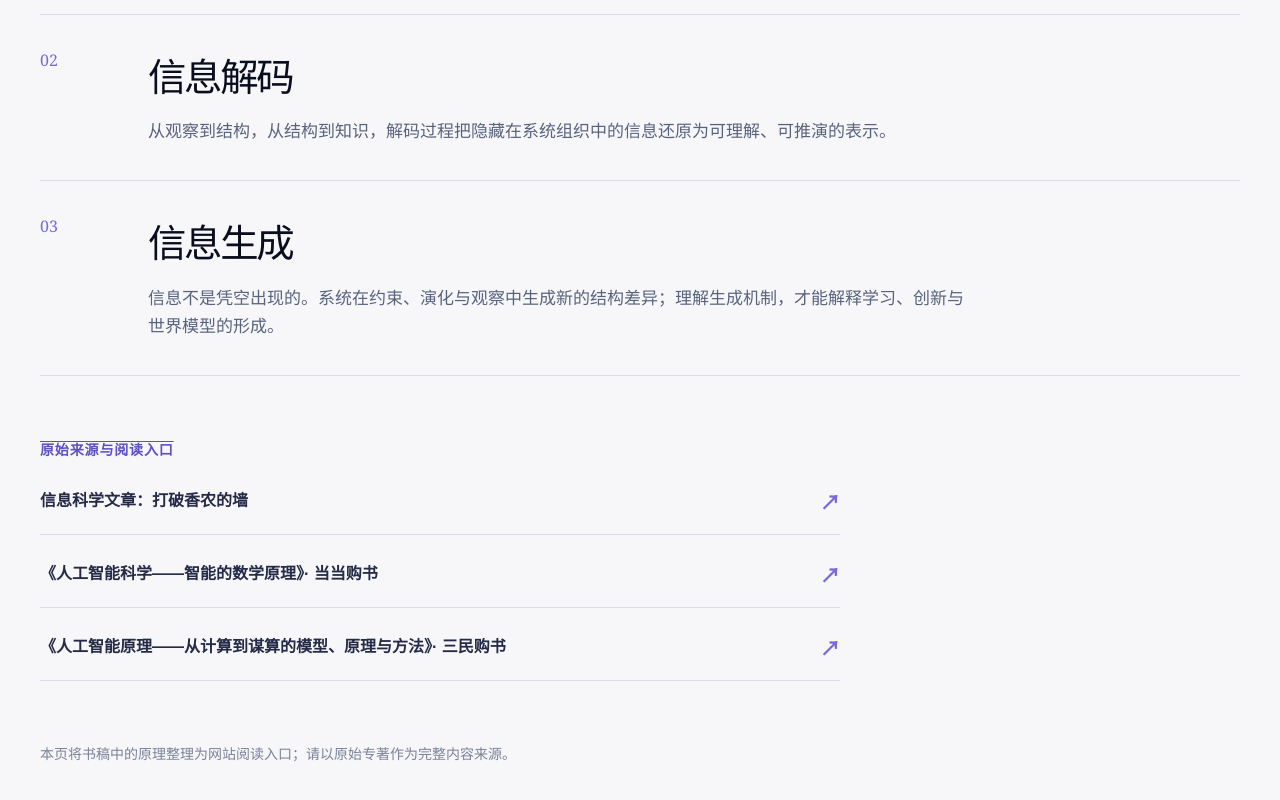
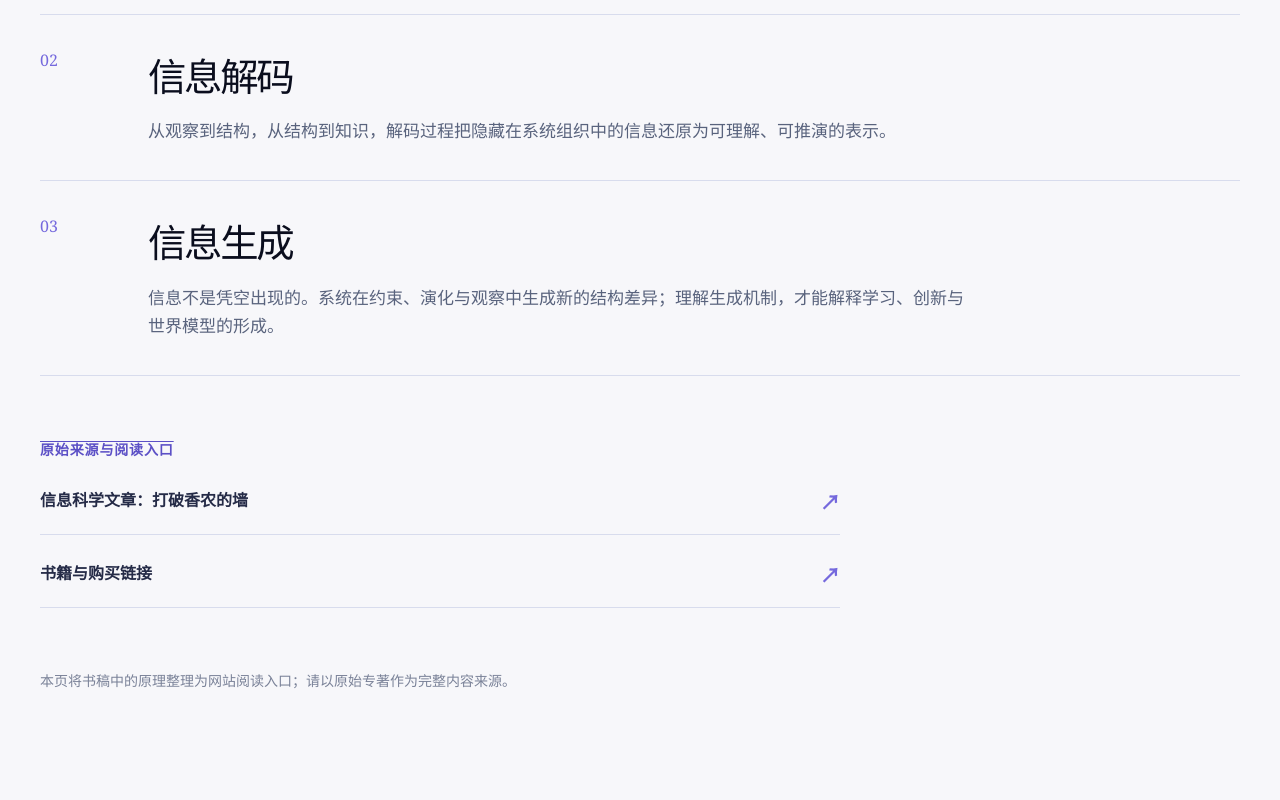
Before and after one commit to SuuTTT/mousuan-ai, a Next.js app: page /principles/information-mathematics in a window 1280 px wide. Shown: the part 936-1736 px from the top of the page. Built offline with nearby package versions, Linux system fonts and the light colour scheme.

Commit message:
Centralize bookstore links on books page

```diff
--- a/app/books/page.tsx
+++ b/app/books/page.tsx
@@ -10,7 +10,7 @@ const copy = {
     back: "← 返回研究主页", toggle: "EN", eyebrow: "李昂生教授 · 研究专著", title: "把原理读成体系。",
     lead: "李昂生教授的三部专著构成人工智能科学与孙子模型的阅读入口。前两本已正式出版，页面提供合法购书链接；《孙子兵法的人工智能原理》保留团队提供的 PDF 阅读入口。",
     books: [
-      { year: "2024", kind: "购书", title: "人工智能科学\n智能的数学原理", enTitle: "Artificial Intelligence Science — Mathematical Principles of Intelligence", meta: "李昂生著 · 科学出版社 · ISBN 9787030796493 · 548 pages", summary: "从信息基本定律、编码树与结构熵，到观察学习、自我意识、博弈/谋算与孙子模型，建立人工智能科学的基本原理。", parts: ["人工智能总论", "信息基本定律", "信息的数学原理", "智能的信息科学原理"], links: [["当当网", "https://product.dangdang.com/9787030796493.html"]] as BookLink[] },
+      { year: "2024", kind: "购书", title: "人工智能科学\n智能的数学原理", enTitle: "Artificial Intelligence Science — Mathematical Principles of Intelligence", meta: "李昂生著 · 科学出版社 · ISBN 9787030796493 · 548 pages", summary: "从信息基本定律、编码树与结构熵，到观察学习、自我意识、博弈/谋算与孙子模型，建立人工智能科学的基本原理。", parts: ["人工智能总论", "信息基本定律", "信息的数学原理", "智能的信息科学原理"], links: [["当当网", "https://product.dangdang.com/9787030796493.html"], ["三民网络书店", "https://www.sanmin.com.tw/product/index/013643102"], ["天珑网络书店", "https://www.tenlong.com.tw/products/9787030796493"]] as BookLink[] },
       { year: "2024", kind: "购书", title: "人工智能原理\n从计算到谋算的模型、原理与方法", enTitle: "Principles of Artificial Intelligence — Models, Principles, and Methods from Computation to MouSuan", meta: "李昂生著 · 已出版", summary: "从计算原理、神经网络与机器学习，到博弈/谋算和人工智能的信息科学原理，讨论如何实现“有算有谋”的人工智能。", parts: ["计算原理", "神经网络", "机器学习", "博弈 / 谋算"], links: [["三民网络书店", "https://www.sanmin.com.tw/product/index/013828865"]] as BookLink[] },
       { year: "2026", kind: "PDF", title: "孙子兵法的\n人工智能原理", enTitle: "AI Principles of Sun Tzu’s The Art of War", meta: "李昂生、潘祎诚、李永瑾、曾祥华、许可、许京奕等著 · 1,115 pages", summary: "以战争现象为对象，提出物质与信息结合的公理化科学原理、孙子五大定律、信息军事科学与孙子模型。", parts: ["物质与信息结合", "孙子五大定律", "信息军事科学", "孙子模型 / 孙子机"], links: [["打开团队提供的原始 PDF", "/sun-tzu-ai-principles.pdf"]] as BookLink[] },
     ],
@@ -20,7 +20,7 @@ const copy = {
     back: "← Back to research hub", toggle: "中", eyebrow: "PROFESSOR ANGSHENG LI · BOOKS", title: "Read the principles as a system.",
     lead: "Professor Angsheng Li’s three monographs form the reading entrance to AI science and the Sun Tzu model. The first two are published books with legitimate purchase links; the Sun Tzu volume remains available as a team-provided PDF.",
     books: [
-      { year: "2024", kind: "BUY", title: "Artificial Intelligence Science\nMathematical Principles of Intelligence", enTitle: "人工智能科学 — 智能的数学原理", meta: "By Angsheng Li · Science Press · ISBN 9787030796493 · 548 pages", summary: "From information laws, encoding trees, and structural entropy to observation-based learning, self-awareness, strategic games, and the Sun Tzu model.", parts: ["General AI science", "Fundamental information laws", "Mathematical principles of information", "Information science of intelligence"], links: [["Dangdang", "https://product.dangdang.com/9787030796493.html"]] as BookLink[] },
+      { year: "2024", kind: "BUY", title: "Artificial Intelligence Science\nMathematical Principles of Intelligence", enTitle: "人工智能科学 — 智能的数学原理", meta: "By Angsheng Li · Science Press · ISBN 9787030796493 · 548 pages", summary: "From information laws, encoding trees, and structural entropy to observation-based learning, self-awareness, strategic games, and the Sun Tzu model.", parts: ["General AI science", "Fundamental information laws", "Mathematical principles of information", "Information science of intelligence"], links: [["Dangdang", "https://product.dangdang.com/9787030796493.html"], ["Sanmin Bookstore", "https://www.sanmin.com.tw/product/index/013643102"], ["Tenlong Bookstore", "https://www.tenlong.com.tw/products/9787030796493"]] as BookLink[] },
       { year: "2024", kind: "BUY", title: "Principles of Artificial Intelligence\nModels, Principles, and Methods from Computation to MouSuan", enTitle: "人工智能原理 — 从计算到谋算的模型、原理与方法", meta: "By Angsheng Li · Published book", summary: "From computational principles, neural networks, and machine learning to strategic games and information-science principles of AI: an AI with both calculation and planning.", parts: ["Computational principles", "Neural networks", "Machine learning", "Games / MouSuan"], links: [["Sanmin Bookstore", "https://www.sanmin.com.tw/product/index/013828865"]] as BookLink[] },
       { year: "2026", kind: "PDF", title: "AI Principles of\nSun Tzu’s The Art of War", enTitle: "孙子兵法的人工智能原理", meta: "By Angsheng Li, Yicheng Pan, Yongjin Li, Xianghua Zeng, Ke Xu, Jingyi Xu et al. · 1,115 pages", summary: "A system of Axiomatized Science Principles combining matter and information, including the five Sun Tzu laws, information military science, and the Sun Tzu model.", parts: ["Matter and information", "Five Sun Tzu laws", "Information military science", "Sun Tzu model / machine"], links: [["Open team-provided original PDF", "/sun-tzu-ai-principles.pdf"]] as BookLink[] },
     ],
--- a/app/principles/information-mathematics/page.tsx
+++ b/app/principles/information-mathematics/page.tsx
@@ -8,7 +8,7 @@ export default function InformationMathematicsPage() {
       lead: "信息世界的公理化数学原理，也即离散系统的微积分。信息演算、信息解码与信息生成构成描述离散信息世界的三大数学支柱。",
       sections: [["信息演算", "把结构、层级和编码过程纳入统一的演算框架，使信息不再只是一个统计数值，而是可以被操作、比较和传递的对象。"], ["信息解码", "从观察到结构，从结构到知识，解码过程把隐藏在系统组织中的信息还原为可理解、可推演的表示。"], ["信息生成", "信息不是凭空出现的。系统在约束、演化与观察中生成新的结构差异；理解生成机制，才能解释学习、创新与世界模型的形成。"]],
       sourcesLabel: "原始来源与阅读入口",
-      sources: [["信息科学文章：打破香农的墙", "https://mp.weixin.qq.com/s?__biz=MzYzOTIyNDYyNw==&mid=2247484707&idx=1&sn=dbcd0f5d6f3b6df0caef00c1900d9e74"], ["《人工智能科学——智能的数学原理》· 当当购书", "https://product.dangdang.com/9787030796493.html"], ["《人工智能原理——从计算到谋算的模型、原理与方法》· 三民购书", "https://www.sanmin.com.tw/product/index/013828865"]],
+      sources: [["信息科学文章：打破香农的墙", "https://mp.weixin.qq.com/s?__biz=MzYzOTIyNDYyNw==&mid=2247484707&idx=1&sn=dbcd0f5d6f3b6df0caef00c1900d9e74"], ["书籍与购买链接", "/books/"]],
       closing: "本页将书稿中的原理整理为网站阅读入口；请以原始专著作为完整内容来源。",
     }}
     en={{
@@ -17,7 +17,7 @@ export default function InformationMathematicsPage() {
       lead: "Axiomatized mathematical principles of the information world—equivalently, the calculus of discrete systems. Information calculus, decoding, and generation form three pillars for describing discrete information-world systems.",
       sections: [["Information calculus", "Structure, hierarchy, and encoding become objects of one calculus. Information is no longer only a statistical number; it can be operated on, compared, and transmitted."], ["Information decoding", "From observation to structure, and from structure to knowledge, decoding recovers hidden information as a representation that can be understood and inferred."], ["Information generation", "Information does not appear from nowhere. Systems generate new structural differences through constraints, evolution, and observation. Understanding generation is essential to learning, innovation, and world models."]],
       sourcesLabel: "ORIGINAL SOURCES",
-      sources: [["Article: Beyond Shannon’s wall", "https://mp.weixin.qq.com/s?__biz=MzYzOTIyNDYyNw==&mid=2247484707&idx=1&sn=dbcd0f5d6f3b6df0caef00c1900d9e74"], ["Artificial Intelligence Science — Dangdang purchase", "https://product.dangdang.com/9787030796493.html"], ["Principles of Artificial Intelligence — Sanmin purchase", "https://www.sanmin.com.tw/product/index/013828865"]],
+      sources: [["Article: Beyond Shannon’s wall", "https://mp.weixin.qq.com/s?__biz=MzYzOTIyNDYyNw==&mid=2247484707&idx=1&sn=dbcd0f5d6f3b6df0caef00c1900d9e74"], ["Books & purchase links", "/books/"]],
       closing: "This page turns the book’s principles into a readable web entry point; the original monograph is the complete source.",
     }}
   />;
--- a/app/principles/strategic-intelligence/page.tsx
+++ b/app/principles/strategic-intelligence/page.tsx
@@ -8,7 +8,7 @@ export default function StrategicIntelligencePage() {
       lead: "谋算智能（MouSuan Intelligence, MSI）由两种互补策略生成：层谱抽象的全局认知（编码），以及面向推理与行动的演算（计算）。",
       sections: [["谋算智能的定义", "谋算智能是由“谋”与“算”共同生成的智能：以层谱抽象建立全局认知，以演算和推理跨越抽象层谱，再以计算形成可执行的决策与行动。"], ["谋（Mou）· 层谱抽象的全局认知", "“谋”是信息科学概念：通过层谱抽象、编码与全局认知，把复杂世界组织成可观察、可解码、可推演的结构。它回答“世界是什么、关系如何组织”。"], ["谋（Mou）· 跨层谱演算与推理", "谋不仅是抽象，还要在不同抽象层之间演算与推理，使局部事实能够回到整体、整体目标能够落到局部行动。"], ["算（Suan）· 分而治之的计算", "“算”是经典数学与物理中的计算概念：通过分而治之（divide-and-conquer）拆解问题、计算关系、聚合结果，把认知转化为可验证的策略。"], ["谋算双脑体系结构", "谋脑负责层谱抽象与全局认知，算脑负责分而治之与演算推理；二者组成谋算双脑体系结构智能机器，形成观察、解码、计算、决策、行动与验证的闭环。"]],
       sourcesLabel: "原始论文与阅读入口",
-      sources: [["Hierarchical Decision Making Based on Structural Information Principles · JMLR", "https://jmlr.org/papers/volume26/24-1184/24-1184.pdf"], ["《人工智能科学——智能的数学原理》· 当当购书", "https://product.dangdang.com/9787030796493.html"], ["关于我们 · 李昂生教授团队", "/#about"]],
+      sources: [["Hierarchical Decision Making Based on Structural Information Principles · JMLR", "https://jmlr.org/papers/volume26/24-1184/24-1184.pdf"], ["书籍与购买链接", "/books/"], ["关于我们 · 李昂生教授团队", "/#about"]],
       closing: "这是一页面向公众的概念说明；论文与团队主页提供正式研究细节。",
     }}
     en={{
@@ -17,7 +17,7 @@ export default function StrategicIntelligencePage() {
       lead: "MouSuan Intelligence (MSI) is generated by two complementary strategies: hierarchical abstraction for global cognition (encoding), and calculating for reasoning and action (computing).",
       sections: [["The definition", "MouSuan Intelligence is generated by Mou and Suan together: hierarchical abstraction creates global cognition; calculus and reasoning cross abstraction levels; calculation turns that cognition into executable decisions and actions."], ["Mou · hierarchical abstraction and global cognition", "Mou is an information-science concept. Through hierarchical abstraction, encoding, and global cognition, it organises a complex world into structures that can be observed, decoded, and inferred. It asks: what is the world, and how are its relations organised?"], ["Mou · cross-level reasoning", "Mou is not abstraction alone. It calculates and reasons across levels of abstraction, returning local facts to the whole and bringing global objectives down to local action."], ["Suan · divide-and-conquer calculation", "Suan is the classical mathematical and physical idea of calculation. Through divide-and-conquer, it decomposes problems, computes relations, and aggregates results into a verifiable strategy."], ["The MouSuan dual-brain architecture", "The Mou brain performs hierarchical abstraction and global cognition; the Suan brain performs divide-and-conquer calculation and reasoning. Together they form MouSuan dual-brain architecture intelligent machines: observe, decode, calculate, decide, act, and verify."]],
       sourcesLabel: "ORIGINAL SOURCES",
-      sources: [["Hierarchical Decision Making Based on Structural Information Principles · JMLR", "https://jmlr.org/papers/volume26/24-1184/24-1184.pdf"], ["Artificial Intelligence Science — Dangdang purchase", "https://product.dangdang.com/9787030796493.html"], ["About us · Angsheng Li’s research team", "/#about"]],
+      sources: [["Hierarchical Decision Making Based on Structural Information Principles · JMLR", "https://jmlr.org/papers/volume26/24-1184/24-1184.pdf"], ["Books & purchase links", "/books/"], ["About us · Angsheng Li’s research team", "/#about"]],
       closing: "This is a public-facing concept page; the paper and team homepage provide the formal research details.",
     }}
   />;
```
